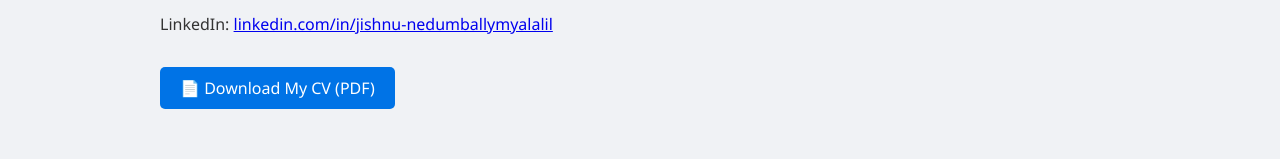
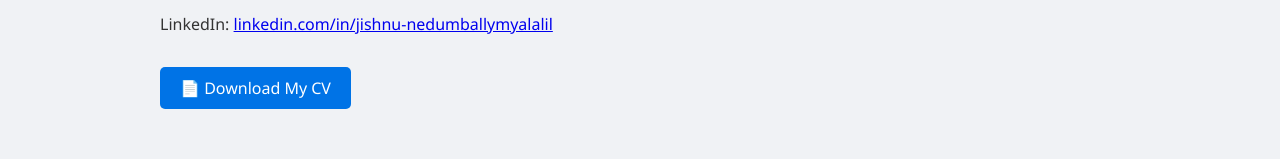
Before and after one commit to nujishnu/Jishnu-portfolio, a plain HTML site: page index.html in a window 1280 px wide. Shown: the part 1844-2003 px from the top of the page. Drawn offline with nearby package versions, Linux system fonts and the light colour scheme.

Commit message:
Update index.html

```diff
--- a/index.html
+++ b/index.html
@@ -136,7 +136,7 @@
     <h2>Contact</h2>
     <p>Email: <a href="mailto:nujishnu@gmail.com">nujishnu@gmail.com</a></p>
     <p>LinkedIn: <a href="https://linkedin.com/in/jishnu-nedumballymyalalil-unnikrishnan-606973130" target="_blank">linkedin.com/in/jishnu-nedumballymyalalil</a></p>
-    <a href="Jishnu_Professional_CV.pdf" download class="button" data-aos="zoom-in">📄 Download My CV (PDF)</a>
+    <a href="Jishnu_Professional_CV.pdf" download class="button" data-aos="zoom-in">📄 Download My CV </a>
   </section>
 
   <footer>
```
